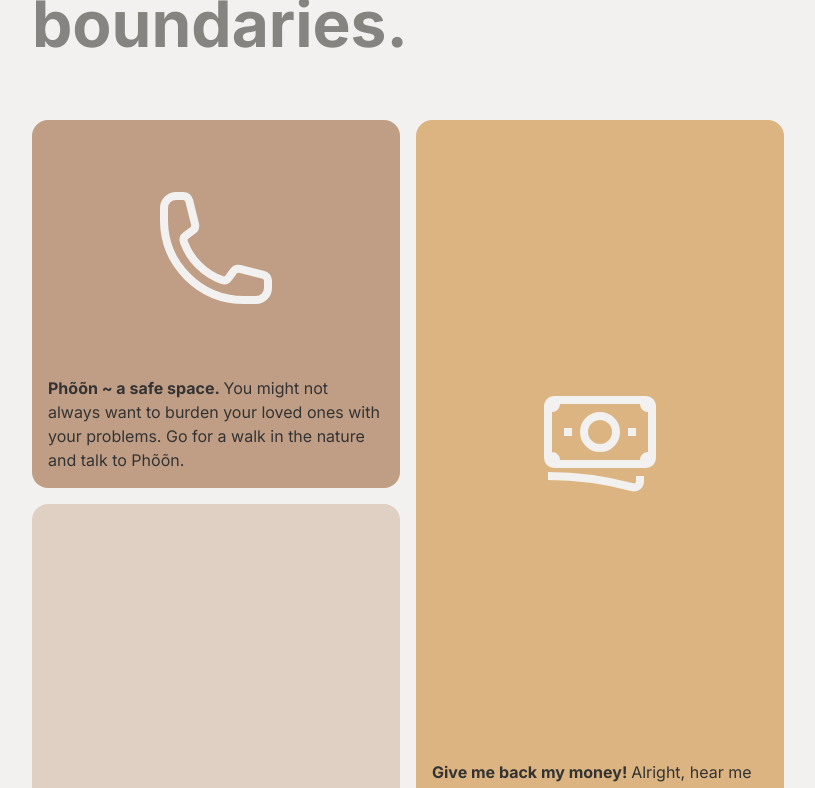
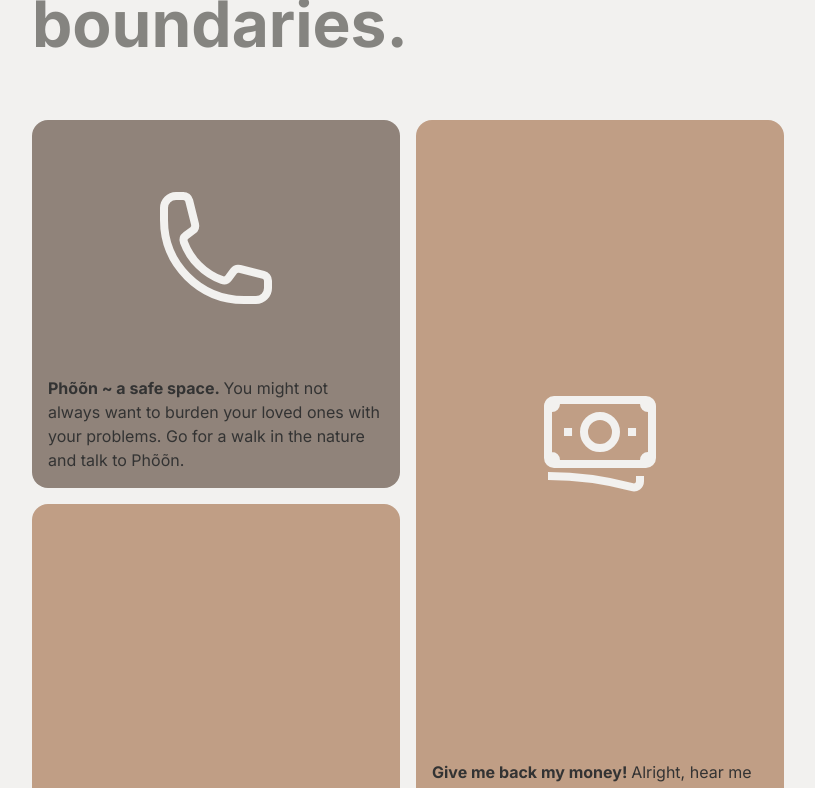
Before and after one commit to pxska/portfolio, a Next.js app: page / in a window 1280 px wide. Shown: the part 360-1148 px from the top of the page, without its empty margins (232-1047 px from the left). Built offline with nearby package versions, Linux system fonts and the light colour scheme.

Commit message:
Try another version of shuffling

```diff
--- a/src/pages/index.js
+++ b/src/pages/index.js
@@ -8,26 +8,7 @@
 import Stocks from '@assets/icons/stocks.svg';
 import Note from '@assets/icons/note.svg';
 
-function shuffle(array) {
-  let currentIndex = array.length,
-    randomIndex;
-
-  while (currentIndex != 0) {
-    randomIndex = Math.floor(Math.random() * currentIndex);
-    currentIndex--;
-
-    [array[currentIndex], array[randomIndex]] = [
-      array[randomIndex],
-      array[currentIndex],
-    ];
-  }
-
-  return array;
-}
-
-function getShuffledColors() {
-  return shuffle(['#DCB481', '#C09E85', '#E0D0C3', '#90837A', '#B9B99D']);
-}
+const COLORS = ['#DCB481', '#C09E85', '#E0D0C3', '#90837A', '#B9B99D'];
 
 const Index = () => {
   return (
@@ -44,28 +25,28 @@
           icon={<Phone />}
           title="Phõõn ~ a safe space."
           description="You might not always want to burden your loved ones with your problems. Go for a walk in the nature and talk to Phõõn."
-          backgroundColor={getShuffledColors()[0]}
+          backgroundColor={COLORS[Math.floor(Math.random() * COLORS.length)]}
           href="/craft/phoon"
         />
         <Card
           icon={<Bills />}
           title="Give me back my money!"
           description="Alright, hear me out – a life insurance company, but they give you back all the money you've paid. Sounds crazy? Yes."
-          backgroundColor={getShuffledColors()[1]}
+          backgroundColor={COLORS[Math.floor(Math.random() * COLORS.length)]}
           href="/craft/invl"
         />
         <Card
           icon={<Stocks />}
           title="Ugh, I hate tracking my expenses."
           description="How might we make sharing expenses a more emotional experience for people on the Splitwise application?"
-          backgroundColor={getShuffledColors()[2]}
+          backgroundColor={COLORS[Math.floor(Math.random() * COLORS.length)]}
           href="/craft/splitwise"
         />
         <Card
           icon={<Note />}
           title="A laser gun for making music."
           description="An instrument you would play in your 16 square metre apartment in the year 2123. And it's anything you could have ever dreamed of."
-          backgroundColor={getShuffledColors()[3]}
+          backgroundColor={COLORS[Math.floor(Math.random() * COLORS.length)]}
           href="/craft/playser"
         />
       </section>
```
